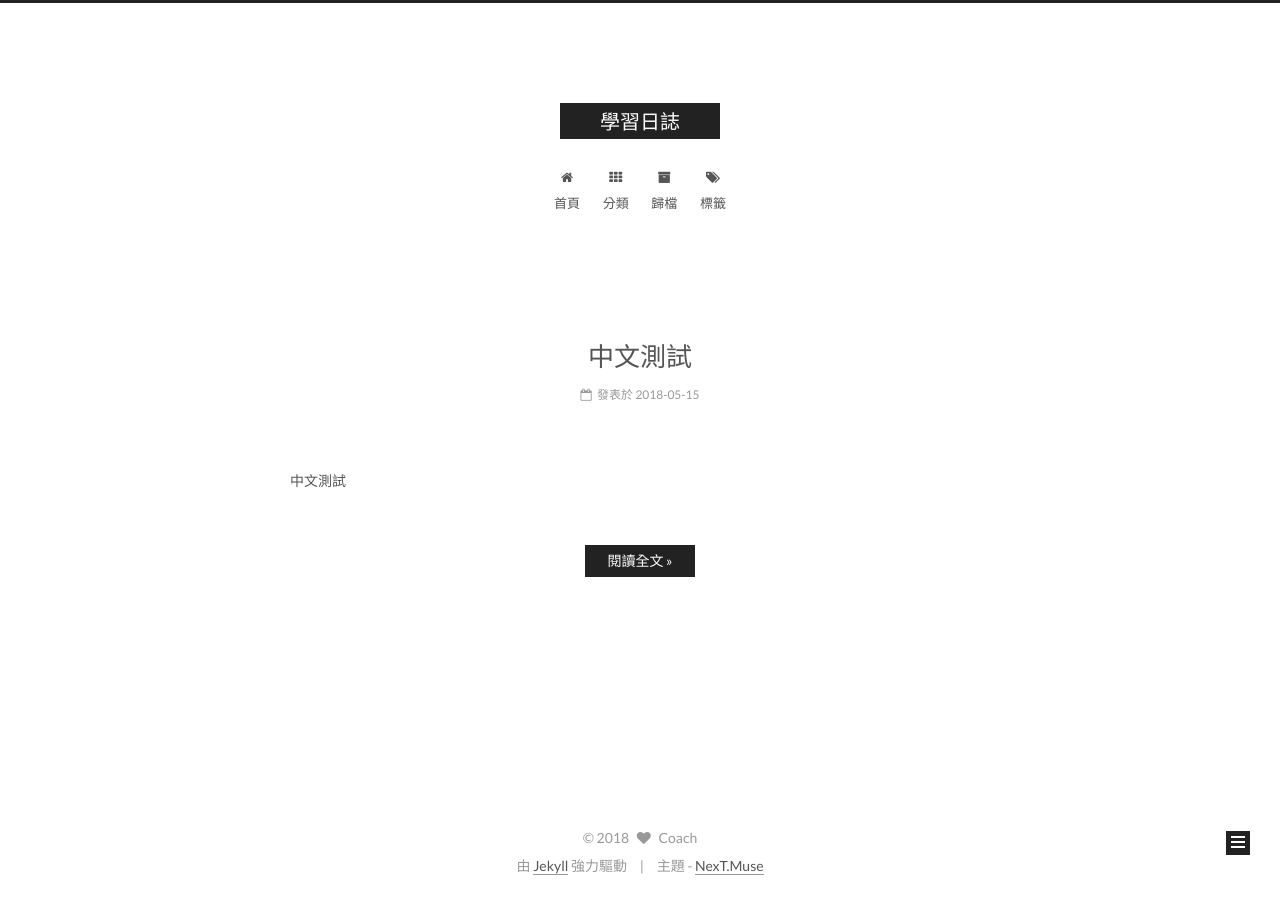
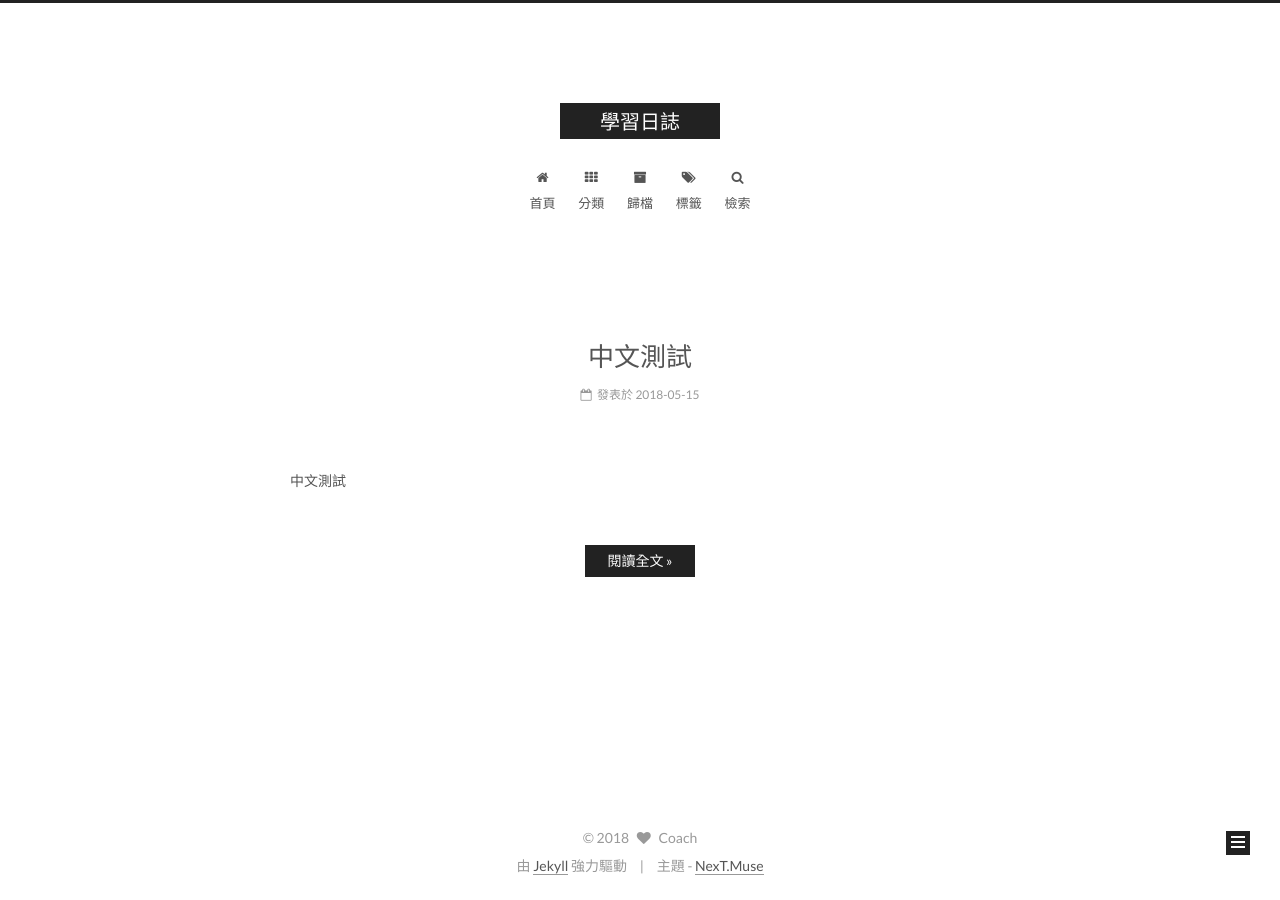
Before and after one commit to ntp945812/jekyll-site, a Jekyll site: the page built from index.html, in a window 1280 px wide. Built offline with Jekyll 4.4.1, drawn with Linux system fonts in a browser that asks for light colours; the list of posts is cut into pages by our own code.

Commit message:
update config.yml

```diff
--- a/_config.yml
+++ b/_config.yml
@@ -361,7 +361,7 @@ highlight_theme: night eighties
 
 # MathJax Support
 mathjax:
-  enable: false
+  enable: true
   per_page: false
   cdn: //cdn.bootcss.com/mathjax/2.7.1/latest.js?config=TeX-AMS-MML_HTMLorMML
 
@@ -548,7 +548,7 @@ calendar:
 
 # Algolia Search
 algolia_search:
-  enable: false
+  enable: true
   hits:
     per_page: 10
   labels:
@@ -559,7 +559,7 @@ algolia_search:
 
 # Local search
 local_search:
-  enable: false
+  enable: true
   # if auto, trigger search by changing input
   # if manual, trigger search by pressing enter key or search button
   trigger: auto
```
